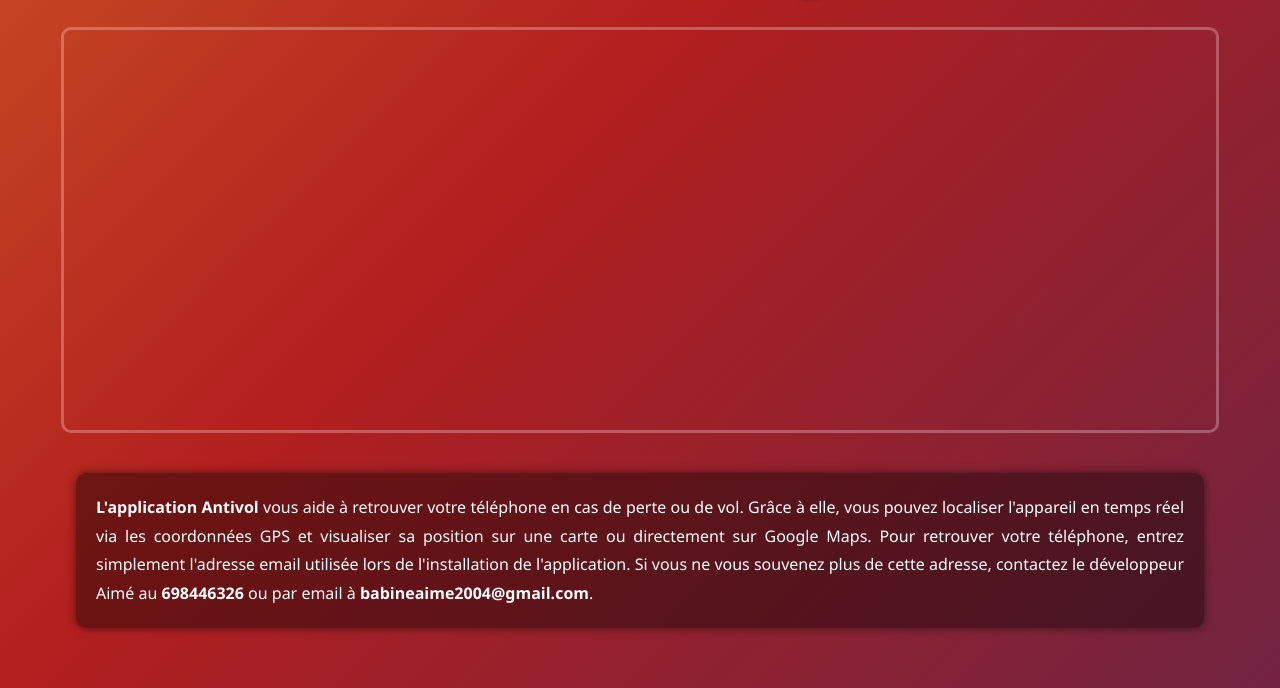
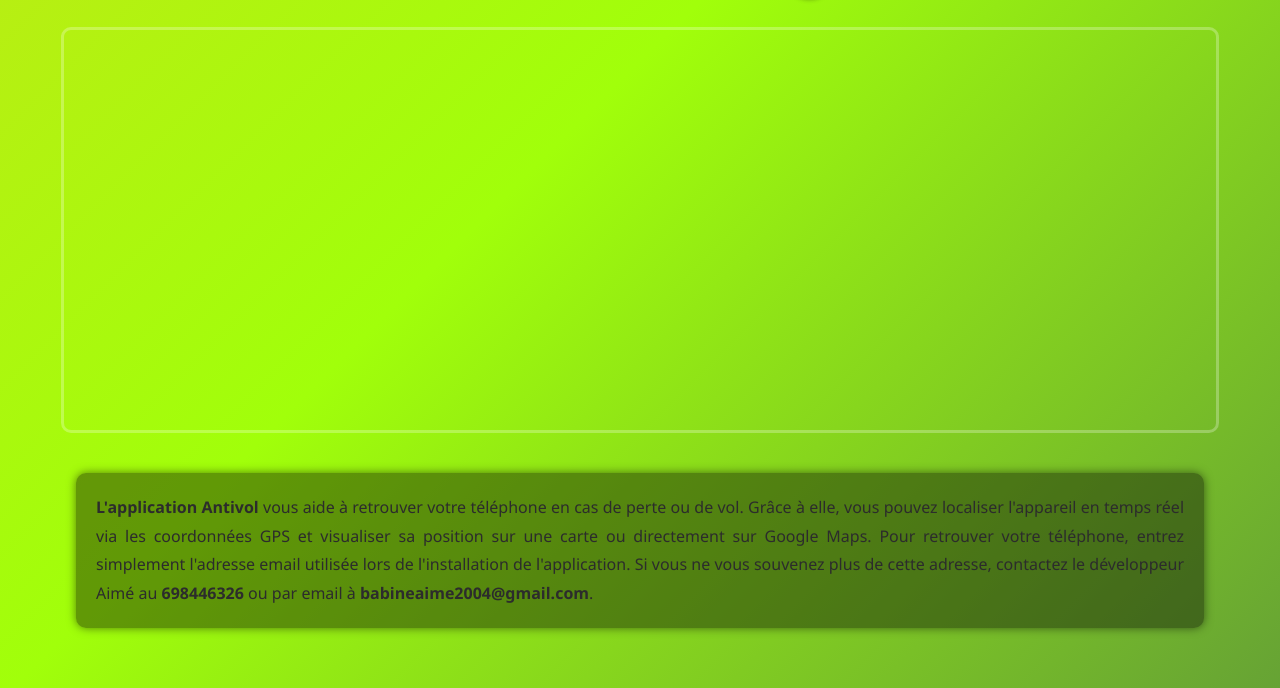
Before and after one commit to aimeaimeaime/antivol-web-server, a website: page public/index.html in a window 1280 px wide. Shown: the part 220-908 px from the top of the page. Drawn offline with nearby package versions, Linux system fonts and the light colour scheme.

Commit message:
Déploiement initial du projet Node.js antivol

```diff
--- a/public/index.html
+++ b/public/index.html
@@ -207,8 +207,8 @@
     body {
       margin: 0;
       font-family: 'Segoe UI', Tahoma, Geneva, Verdana, sans-serif;
-      color: #ffffff;
-      background: linear-gradient(-45deg, #1a2a6c, #b21f1f, #fdbb2d, #0f2027);
+      color: #2c2c2c;
+      background: linear-gradient(-45deg, #1a2a6c, rgb(161, 255, 10), #fdbb2d, #26b9f8);
       background-size: 400% 400%;
       animation: galaxy 15s ease infinite;
       overflow-x: hidden;
```
